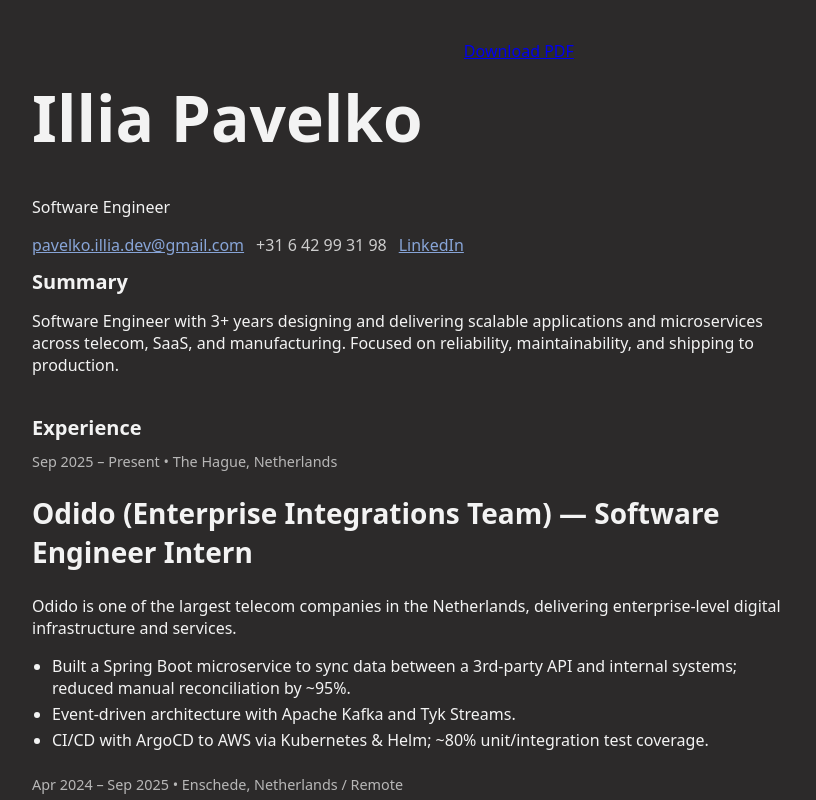
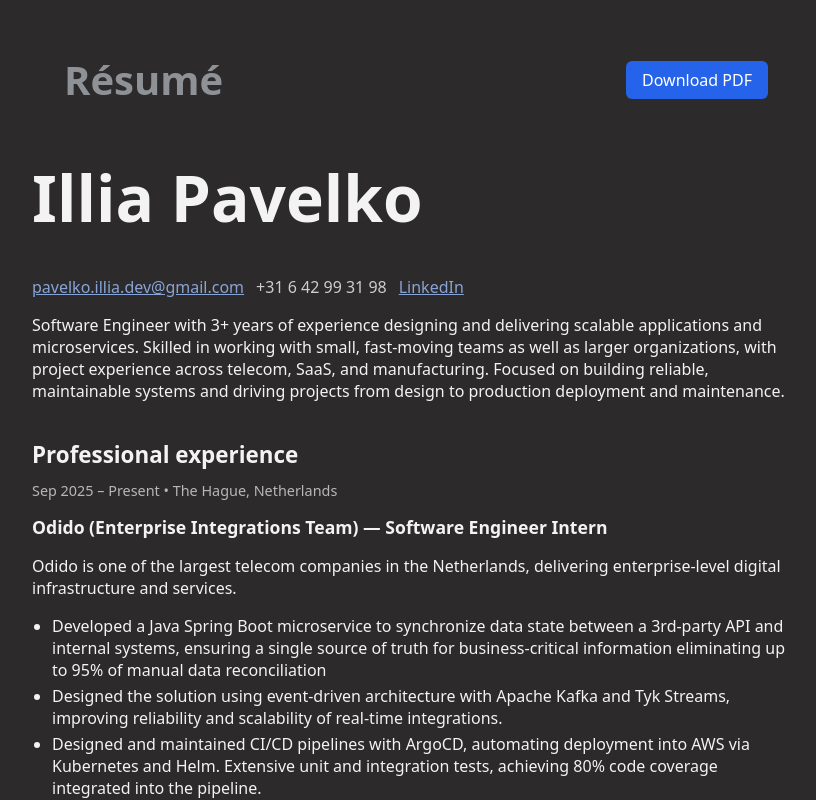
Before and after one commit to da22le123/da22le-site, a React (Vite) app in the folder frontend/: page /resume in a window 1280 px wide. Shown: the whole page, without its empty margins (224-1040 px from the left). Built offline with nearby package versions, Linux system fonts and the light colour scheme.

Commit message:
edited the resume page layout

```diff
--- a/frontend/public/resume.json
+++ b/frontend/public/resume.json
@@ -8,7 +8,7 @@
       { "network": "LinkedIn", "username": "illia-pavelko", "url": "https://linkedin.com/in/illia-pavelko" }
     ],
     "location": { "city": "", "countryCode": "NL" },
-    "summary": "Software Engineer with 3+ years designing and delivering scalable applications and microservices across telecom, SaaS, and manufacturing. Focused on reliability, maintainability, and shipping to production."
+    "summary": "Software Engineer with 3+ years of experience designing and delivering scalable applications and microservices. Skilled in working with small, fast-moving teams as well as larger organizations, with project experience across telecom, SaaS, and manufacturing. Focused on building reliable, maintainable systems and driving projects from design to production deployment and maintenance."
   },
   "work": [
     {
@@ -18,11 +18,11 @@
       "startDate": "2025-09",
       "summary": "Odido is one of the largest telecom companies in the Netherlands, delivering enterprise-level digital infrastructure and services.",
       "highlights": [
-        "Built a Spring Boot microservice to sync data between a 3rd-party API and internal systems; reduced manual reconciliation by ~95%.",
-        "Event-driven architecture with Apache Kafka and Tyk Streams.",
-        "CI/CD with ArgoCD to AWS via Kubernetes & Helm; ~80% unit/integration test coverage."
+        "Developed a Java Spring Boot microservice to synchronize data state between a 3rd-party API and internal systems, ensuring a single source of truth for business-critical information eliminating up to 95% of manual data reconciliation",
+        "Designed the solution using event-driven architecture with Apache Kafka and Tyk Streams, improving reliability and scalability of real-time integrations.",
+        "Designed and maintained CI/CD pipelines with ArgoCD, automating deployment into AWS via Kubernetes and Helm. Extensive unit and integration tests, achieving 80% code coverage integrated into the pipeline."
       ],
-      "keywords": ["Java 17","Spring Boot 3.5","Kafka","Tyk Streams","ArgoCD","AWS","Kubernetes","Helm","JUnit","Mockito"]
+      "keywords": ["Java 17","Spring Boot 3.5","Kafka","Tyk Streams","ArgoCD","AWS","Kubernetes","Helm","JUnit","Mockito", "Git", "Docker"]
     },
     {
       "name": "TheQuickSport.com",
@@ -31,12 +31,12 @@
       "url": "http://thequicksport.com",
       "startDate": "2024-04",
       "endDate": "2025-09",
-      "summary": "Platform for athletes who don’t want to commit to a club.",
+      "summary": "The Quick Sport is a platform that facilitates sport opportunities for athletes that do not want to commit to a club, gathering athletes together, and managing the events organization.",
       "highlights": [
-        "Defined REST API + dev conventions used across the project; supports 500+ MAU.",
-        "CI/CD for test/build/deploy.",
-        "Migrated from Heroku to AWS with Terraform; costs -30%, uptime 99.9%.",
-        "Introduced component hierarchy for reuse and navigation (CBSE)."
+        "Set up the RESTful API and development conventions that are used across the project up to this day supporting 1000+ monthly active users and enabling faster onboarding of new developers.",
+        "Set up the CI/CD pipelines for testing, building and deploying the application.",
+        "Transferred the application from Heroku to AWS, provisioning the infrastructure using Terraform that still serves as the main configuration, reducing hosting costs by 30% and improving system uptime to 99.9%.",
+        "Introduced the component hierarchy which allowed for seamless component reuse and easy navigation, following the best principles of CBSE"
       ],
       "keywords": ["Vue.js","Node.js","Express","MongoDB","Redis","Docker","Docker Compose","AWS","Terraform","Redis Queue","OAuth2","Heroku"]
     },
@@ -44,12 +44,12 @@
       "name": "Self-Employed",
       "position": "Software Engineer & Team Leader",
       "startDate": "2022-09",
-      "summary": "Led a small team building web, desktop, and mobile applications.",
+      "summary": "Me and a team of Software Engineers were working across multiple fields developing web, desktop and mobile applications as freelancers.",
       "highlights": [
-        "Pentas Moulding: camera + YOLO detection; dashboards; reduced faulty moulds from 7% → 2%; integrated with production flow.",
-        "AI-powered chatbot (peaked at ~200 DAU) and multiple web apps.",
-        "Designed inter-service messaging with RabbitMQ/Kafka; load distribution and balancing patterns.",
-        "WebRTC web-call app with self-hosted media servers."
+        "Pentas Moulding - Implemented a detection system using a camera and a YOLO model to recognize and count required components in real-time, issue alerts for missing items, and integrated a configurable web interface with dashboards for monitoring and seamless production flow control, reducing the percentage of faulty moulds from 7% to 2%. Integrated the system with the production process.",
+        "Designed & led the development of AI powered Chatbot with (200 daily users at its peak), and many Web Applications (multiple websites, also those in my portfolio)",
+        "Designed & developed messaging communication between services utilizing message brokers such RabbitMQ. Implemented many load distribution and balancing patterns.",
+        "Developed the web call application using WebRTC with self set up media servers."
       ],
       "keywords": ["Java 17","Kotlin 2","Spring 6","Spring Boot 3","RabbitMQ","Kafka","Express.js","Node.js","Svelte","React","Python 3","FastAPI","PostgreSQL","SQLite","Docker","Hibernate","JUnit","Mockito","C++","WebRTC","YOLO"]
     }
--- a/frontend/src/pages/resumePage/ResumePage.css
+++ b/frontend/src/pages/resumePage/ResumePage.css
@@ -1,9 +1,12 @@
+@import url('https://fonts.googleapis.com/css2?family=JetBrains+Mono:ital,wght@0,100..800;1,100..800&display=swap');
+
 .resume-page {
   background: #2C2A2A;
+  font-family: "JetBrains Mono", monospace;
 }
 
 .resume-container {
-  background: #2C2A2A;
+  /* background: #2C2A2A; */
   color: #f3f3f3;
   font-family: system-ui, sans-serif;
   padding: 2.5rem 1rem;
@@ -15,6 +18,31 @@
 .resume-header {
   display: flex;
 }
+
+.resume-header h2 {
+  opacity: 0.5;
+}
+
+.resume-header a {
+  display: inline-block;
+  padding: 0.5rem 1rem;
+  background-color: #2563eb;   /* blue */
+  color: #fff;
+  text-decoration: none;
+  border-radius: 0.375rem;      /* rounded corners */
+  font-weight: 500;
+  transition: background-color 0.2s ease;
+}
+
+.resume-header a:hover {
+  background-color: #1e40af;   /* darker on hover */
+}
+
+.resume-header a:active {
+  background-color: #1d4ed8;   /* pressed state */
+}
+
+
 
 .resume-contact,
 .resume-contact a,
@@ -34,10 +62,21 @@
 
 .resume-section {
   margin-bottom: 2.5rem;
+  font-weight: 300;
 }
 
 .resume-section h2 {
-  font-size: 1.25rem;
+  font-size: 1.4rem;
+  font-weight: 600;
+  margin-bottom: 0.75rem;
+}
+
+strong {
+  font-weight: 700;
+}
+
+.resume-section h3 {
+  font-size: 1.1rem;
   font-weight: 600;
   margin-bottom: 0.75rem;
 }
--- a/frontend/src/pages/resumePage/ResumePage.tsx
+++ b/frontend/src/pages/resumePage/ResumePage.tsx
@@ -23,10 +23,14 @@
   return (
     <div className="resume-page">
       <div className="resume-container">
-        <div className="resume-header">
+
+        <header className="resume-header">
+          <h2>Résumé</h2>
+          <a href="/resume.pdf" target="_blank" rel="noreferrer">Download PDF</a>
+        </header>
+
         <div className="header">
           <h1>{resume.basics.name}</h1>
-            <p>{resume.basics.label}</p>
           <div className="resume-contact">
             <a href={`mailto:${resume.basics.email}`}>{resume.basics.email}</a>
             {resume.basics.phone && <span>{resume.basics.phone}</span>}
@@ -38,17 +42,14 @@
           </div>
         </div>
 
-
-          <a href="/resume.pdf" target="_blank" rel="noreferrer">Download PDF</a>
-        </div>
-
         <section className="resume-section">
-          <h2>Summary</h2>
           <p>{resume.basics.summary}</p>
         </section>
 
+
+
         <section className="resume-section">
-          <h2>Experience</h2>
+          <h2>Professional experience</h2>
           {resume.work.map((w, i) => (
             <div key={i} className="resume-work-item">
               <div className="resume-meta">
@@ -63,6 +64,13 @@
                   <li key={j}>{h}</li>
                 ))}
               </ul>
+
+              {w.keywords?.length > 0 && (
+                <p className="resume-techstack">
+                  <strong>Tech Stack:</strong> {w.keywords.join(", ")}
+                </p>
+              )}
+              <hr/>
             </div>
           ))}
         </section>
```
Also changed, not shown: 1 other file (tests, documents, lock files or other folders). Lines whose indentation alone changed are shown as unchanged.
